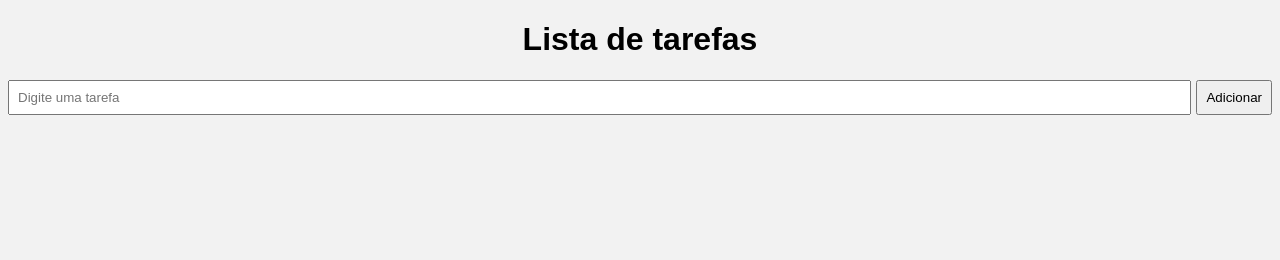
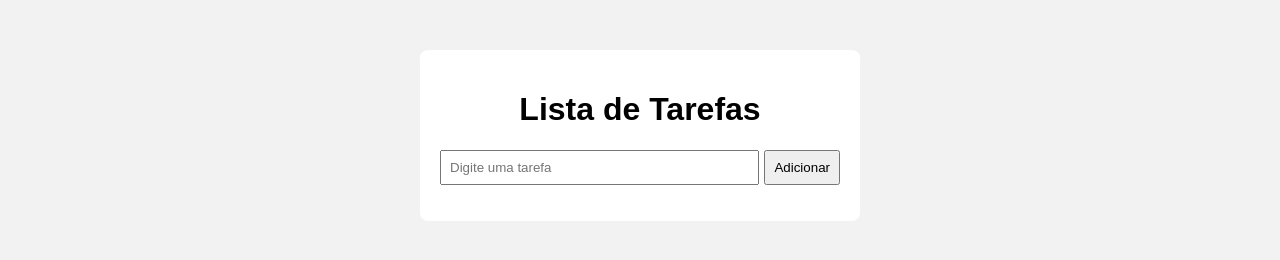
Before and after one commit to gilkkagabrielly/AV1_DWB, a plain HTML site: page index.html in a window 1280 px wide. Drawn offline with Linux system fonts and the light colour scheme; files that its build step writes are made by us from their sources.

Commit message:
Add files via upload
HTML revisado.

```diff
--- a/index.html
+++ b/index.html
@@ -8,18 +8,19 @@
 </head>
 <body>
 
-    <h1>Lista de tarefas</h1>
+<div class="container">
+    <h1>Lista de Tarefas</h1>
 
     <form id="formTarefa">
         <input type="text" id="inputTarefa" placeholder="Digite uma tarefa">
         <button type="submit">Adicionar</button>
-        </form>
+    </form>
 
-         <p id="mensagemErro"></p>
+    <p id="mensagemErro"></p>
 
     <ul id="listaTarefas"></ul>
+</div>
 
-    <script src="js/script.js"></script>
-
+<script src="js/script.js"></script>
 </body>
 </html>
```
